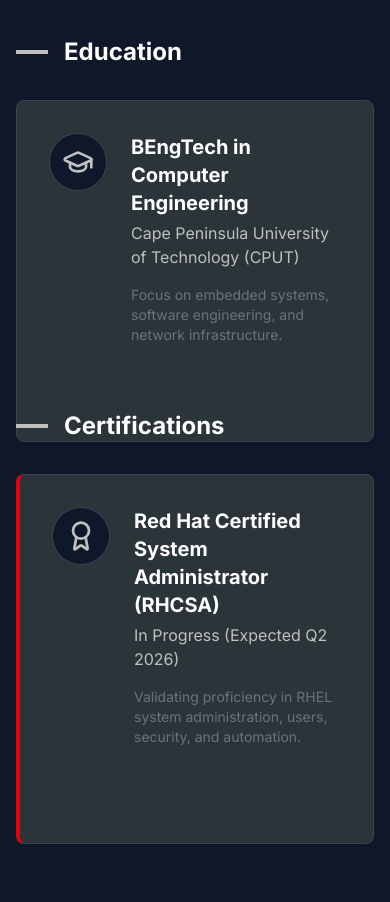
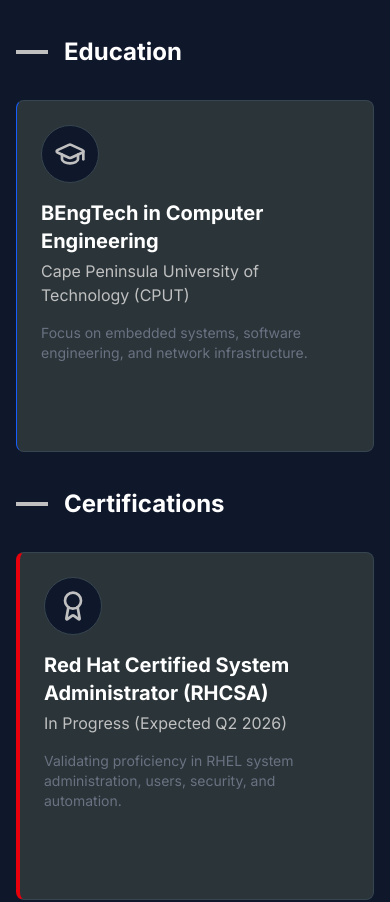
Before and after one commit to rustinsystems/rustinsystems.com, a Next.js app: page /portfolio in a window 390 px wide. Shown: the part 4760-5662 px from the top of the page. Built offline with nearby package versions, Linux system fonts and the light colour scheme.

Commit message:
fixed responsive

```diff
--- a/src/app/portfolio/page.tsx
+++ b/src/app/portfolio/page.tsx
@@ -240,15 +240,15 @@
                 </div>
 
                 {/* Education & Certifications */}
-                <div className="grid grid-cols-1 md:grid-cols-2 gap-8">
+                <div className="grid grid-cols-1 md:grid-cols-2 gap-25">
                     {/* Education */}
                     <div>
                         <h2 className="text-2xl font-bold text-white mb-8 flex items-center">
                             <span className="w-8 h-1 bg-silver mr-4"></span>
                             Education
                         </h2>
-                        <div className="bg-gunmetal p-8 rounded-lg border border-charcoal flex items-start h-full">
-                            <div className="bg-slate-900 p-3 rounded-full mr-6 border border-charcoal flex-shrink-0">
+                        <div className="bg-gunmetal p-6 md:p-8 rounded-lg border border-charcoal flex flex-col md:flex-row items-start h-full border-l-blue-600">
+                            <div className="bg-slate-900 p-3 rounded-full mb-4 md:mb-0 md:mr-6 border border-charcoal flex-shrink-0">
                                 <GraduationCap className="h-8 w-8 text-silver" />
                             </div>
                             <div>
@@ -267,8 +267,8 @@
                             <span className="w-8 h-1 bg-silver mr-4"></span>
                             Certifications
                         </h2>
-                        <div className="bg-gunmetal p-8 rounded-lg border border-charcoal flex items-start h-full border-l-4 border-l-red-600">
-                            <div className="bg-slate-900 p-3 rounded-full mr-6 border border-charcoal flex-shrink-0">
+                        <div className="bg-gunmetal p-6 md:p-8 rounded-lg border border-charcoal flex flex-col md:flex-row items-start h-full border-l-4 border-l-red-600">
+                            <div className="bg-slate-900 p-3 rounded-full mb-4 md:mb-0 md:mr-6 border border-charcoal flex-shrink-0">
                                 <Award className="h-8 w-8 text-silver" />
                             </div>
                             <div>
--- a/src/components/BlogFilter.tsx
+++ b/src/components/BlogFilter.tsx
@@ -60,14 +60,14 @@
             {/* Posts Grid */}
             <div className="grid gap-8">
                 {filteredPosts.map(({ id, date, title, excerpt, tags }) => (
-                    <article key={id} className="bg-gunmetal/30 border border-charcoal rounded-lg p-8 hover:border-silver transition-all duration-300 group">
-                        <div className="flex items-center justify-between mb-3">
+                    <article key={id} className="bg-gunmetal/30 border border-charcoal rounded-lg p-6 md:p-8 hover:border-silver transition-all duration-300 group">
+                        <div className="flex flex-col md:flex-row md:items-center justify-between mb-3 gap-2">
                             <div className="flex items-center text-sm text-gray-500 font-mono">
                                 <Calendar className="h-4 w-4 mr-2" />
                                 {date}
                             </div>
                             {tags && tags.length > 0 && (
-                                <div className="flex gap-2">
+                                <div className="flex flex-wrap gap-2">
                                     {tags.map(tag => (
                                         <span key={tag} className="text-xs text-silver bg-slate-900 px-2 py-0.5 rounded border border-charcoal">
                                             {tag}
```
